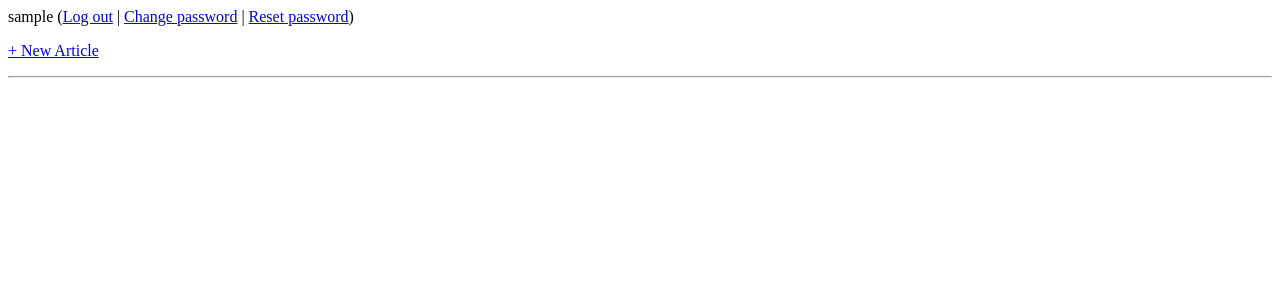
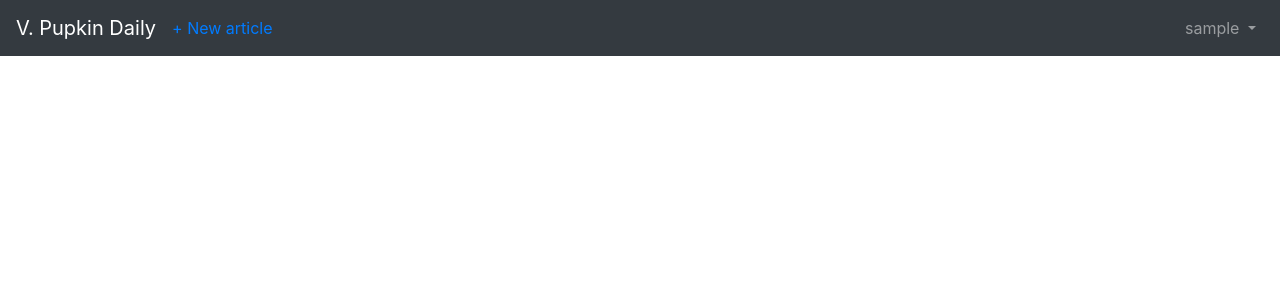
Before and after one commit to intyamo/django-news, a Django app: page / in a window 1280 px wide. Shown: the top 300 px of the page. Run offline with Django 3.2, Linux system fonts and the light colour scheme; the visitor is signed in with stand-in values (Sample User, id 1); data that the repository does not hold is empty.

Commit message:
visuals: use Bootstrap 4, implement navbar using it

```diff
--- a/templates/base.html
+++ b/templates/base.html
@@ -3,12 +3,71 @@
 <html>
 <head>
     <meta charset="utf-8">
+    <!--    https://getbootstrap.com/docs/4.6/getting-started/introduction/#responsive-meta-tag-->
+    <meta name="viewport" content="width=device-width, initial-scale=1, shrink-to-fit=no">
+
     <title>{% block title %}V. Pupkin Daily{% endblock title %}</title>
+
+    <!--    https://getbootstrap.com/docs/4.6/getting-started/introduction/#quick-start-->
+    <link rel="stylesheet" href="https://cdn.jsdelivr.net/npm/bootstrap@4.6.0/dist/css/bootstrap.min.css"
+          integrity="sha384-B0vP5xmATw1+K9KRQjQERJvTumQW0nPEzvF6L/Z6nronJ3oUOFUFpCjEUQouq2+l" crossorigin="anonymous">
+
+    <!-- jQuery + Bootstrap Bundle (includes Popper) -->
+    <script src="https://code.jquery.com/jquery-3.5.1.slim.min.js"
+            integrity="sha384-DfXdz2htPH0lsSSs5nCTpuj/zy4C+OGpamoFVy38MVBnE+IbbVYUew+OrCXaRkfj"
+            crossorigin="anonymous"></script>
+    <script src="https://cdn.jsdelivr.net/npm/bootstrap@4.6.0/dist/js/bootstrap.bundle.min.js"
+            integrity="sha384-Piv4xVNRyMGpqkS2by6br4gNJ7DXjqk09RmUpJ8jgGtD7zP9yug3goQfGII0yAns"
+            crossorigin="anonymous"></script>
+
 </head>
+
 <body>
+
+<nav class="navbar navbar-expand-lg navbar-dark bg-dark">
+    <a class="navbar-brand" href="{% url 'home' %}">V. Pupkin Daily</a>
+
+    {% if user.is_authenticated %}
+    <!--    New article url-->
+    <ul class="navbar-nav mr-auto">
+        <li class="nav-item">
+            <a href="{% url 'article_create' %}">+ New article</a>
+        </li>
+    </ul>
+
+    <!-- Authentication stuff  -->
+    <ul class="navbar-nav ml-auto">
+        <li class="nav-item">
+            <a class="nav-link dropdown-toggle" href="#"
+               id="navbarDropdown" role="button" data-toggle="dropdown"
+               aria-haspopup="true" aria-expanded="false">
+                {{ user.username }}
+            </a>
+            <div class="dropdown-menu dropdown-menu-lg-right"
+                 aria-labelledby="navbarDropdown">
+                <a class="dropdown-item"
+                   href="{% url 'password_change' %}">Change password</a>
+                <div class="dropdown-divider"></div>
+                <a class="dropdown-item" href="{% url 'logout' %}">
+                    Log out</a>
+            </div>
+        </li>
+    </ul>
+    {% else %}
+    <form class="form-inline ml-auto">
+        <a href="{% url 'login' %}" class="btn btn-outline-secondary">
+            Log in</a>
+        <a href="{% url 'signup' %}" class="btn btn-primary ml-2">
+            Sign up</a>
+    </form>
+    {% endif %}
+</nav>
+
 <main>
-    {% block content %}
-    {% endblock content %}
+    <div class="container">
+        {% block content %}
+        {% endblock content %}
+    </div>
 </main>
 </body>
 </html>
--- a/templates/home.html
+++ b/templates/home.html
@@ -4,19 +4,6 @@
 {% block title %}V. Pupkin Daily{% endblock title %}
 
 {% block content %}
-
-<div>
-    {% if user.is_authenticated %}
-    {{ user.username }} (<a href="{% url 'logout' %}">Log out</a>
-    | <a href="{% url 'password_change' %}">Change password</a>
-    | <a href="{% url 'password_reset' %}">Reset password</a>)
-    {% else %}
-    <a href="{% url 'login' %}">Log in</a> | <a href="{% url 'signup' %}">Sign up</a>
-    {% endif %}
-
-    <p><a href="{% url 'article_create' %}">+ New Article</a></p>
-</div>
-<hr>
 
 {% for article in object_list %}
 <div><a href="{% url 'article_details' article.id %}">{{ article.title }}</a> &middot;
```
